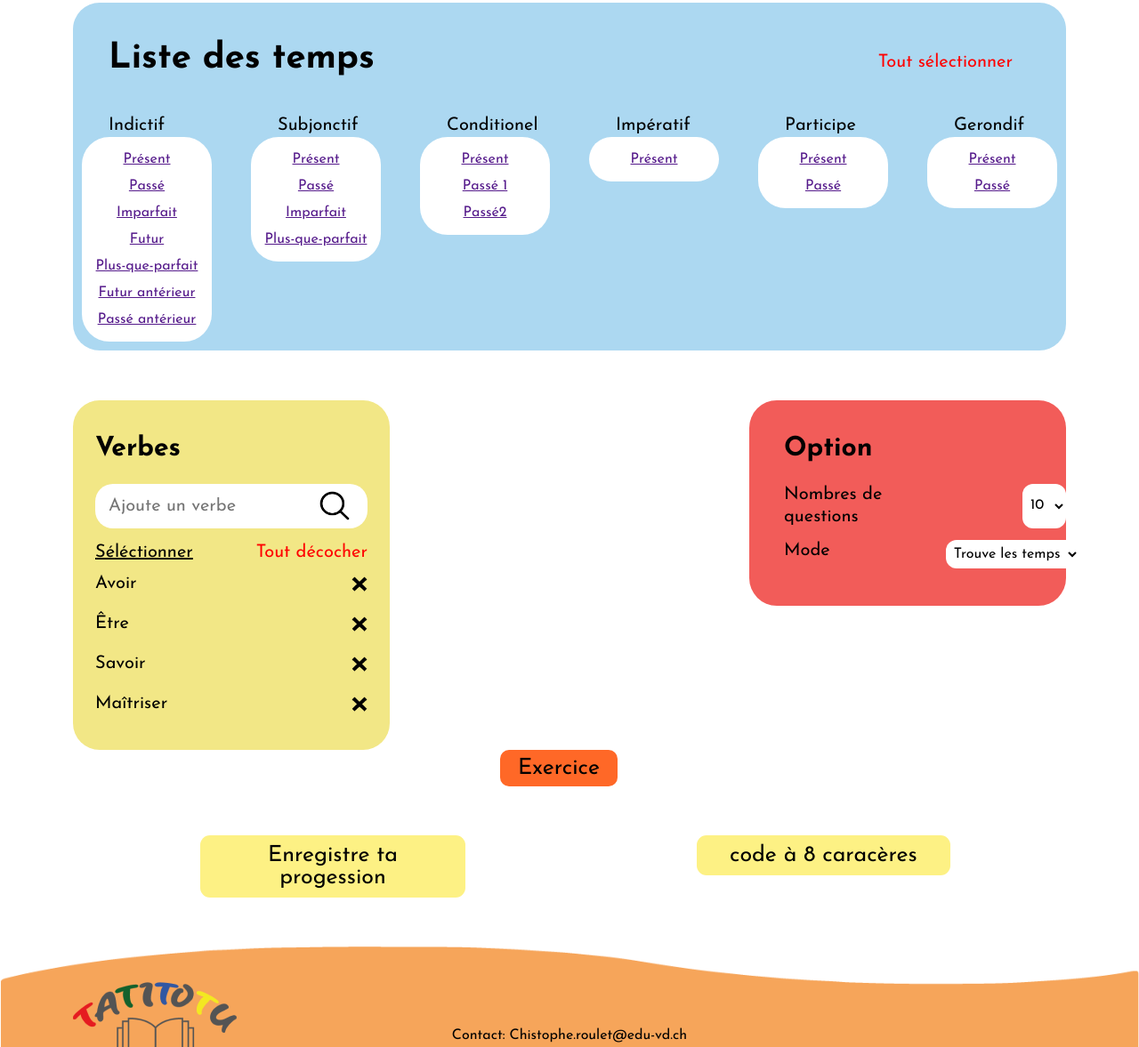
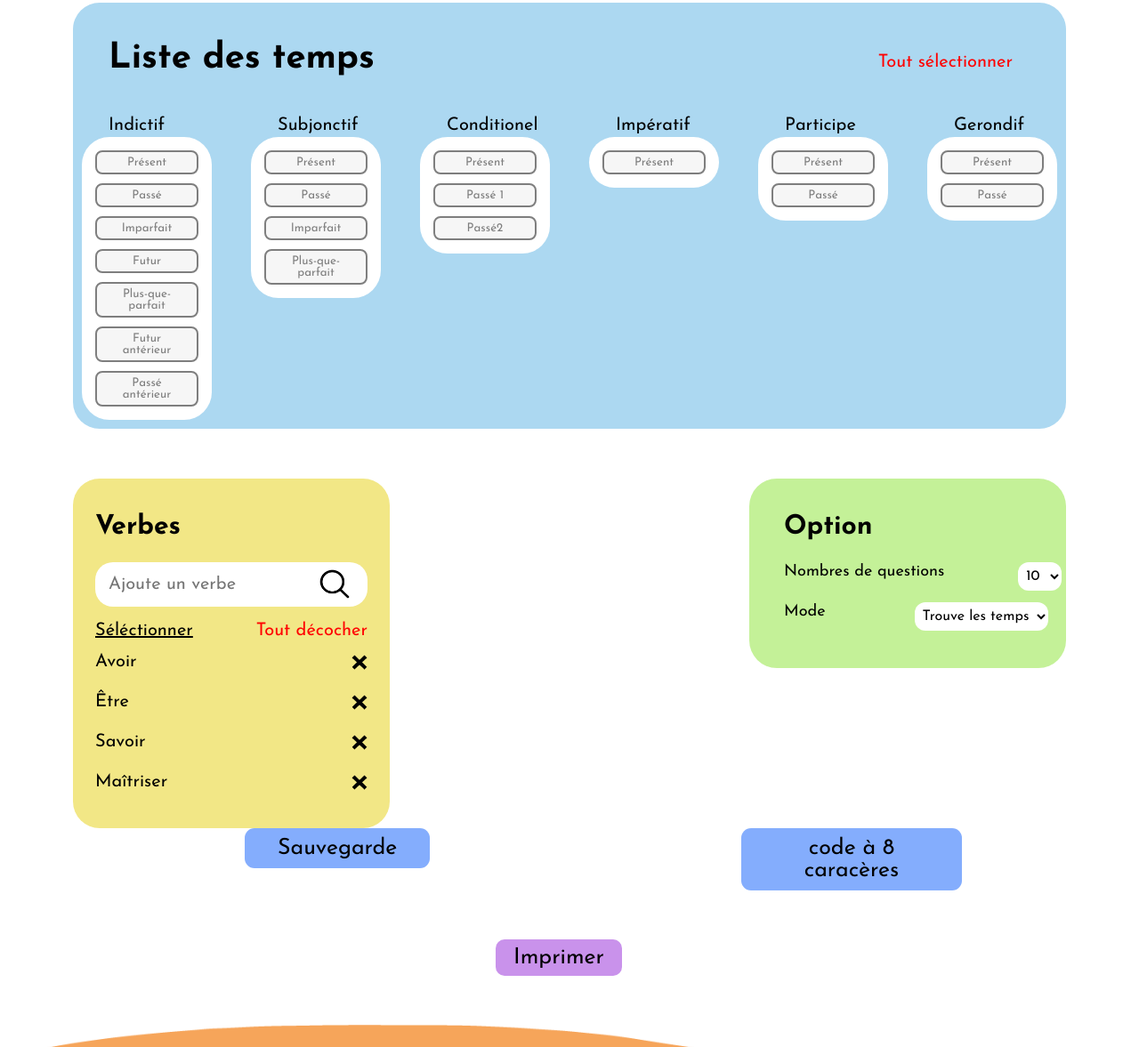
Before and after one commit to Zoebusigny/Tatitotu, a website built with Parcel: page src/create.html in a window 1280 px wide. Shown: the part 736-1913 px from the top of the page at 89% size. Built offline with nearby package versions, Linux system fonts and the light colour scheme.

Commit message:
creation de la partie t-create de monn site

```diff
--- a/src/create.html
+++ b/src/create.html
@@ -56,7 +56,7 @@
         </div>
         <div class="row">
           <div class="col-lg-12">
-            <p class="text">A toi de jouer!</p>
+            <p class="text">Entraine-nous!</p>
           </div>
         </div>
       </div>
@@ -104,13 +104,13 @@
             <div class="list-des-temps">
               <h4 class="list-des-temps-h4">Indictif</h4>
               <div class="list-des-temps-links">
-                <a href="">Présent</a>
-                <a href="">Passé</a>
-                <a class="is-active" href="">Imparfait</a>
-                <a href="">Futur</a>
-                <a href="">Plus-que-parfait</a>
-                <a href="">Futur antérieur </a>
-                <a class="is-active" href="">Passé antérieur</a>
+                <button href="">Présent</button>
+                <button href="">Passé</button>
+                <button class="is-active" href="">Imparfait</button>
+                <button href="">Futur</button>
+                <button href="">Plus-que-parfait</button>
+                <button href="">Futur antérieur</button>
+                <button class="is-active" href="">Passé antérieur</button>
               </div>
             </div>
           </div>
@@ -118,10 +118,10 @@
             <div class="list-des-temps">
               <h4 class="list-des-temps-h4">Subjonctif</h4>
               <div class="list-des-temps-links">
-                <a href="">Présent</a>
-                <a href="">Passé</a>
-                <a class="is-active" href="">Imparfait</a>
-                <a href="">Plus-que-parfait</a>
+                <button href="">Présent</button>
+                <button href="">Passé</button>
+                <button class="is-active" href="">Imparfait</button>
+                <button href="">Plus-que-parfait</button>
               </div>
             </div>
           </div>
@@ -129,9 +129,9 @@
             <div class="list-des-temps">
               <h4 class="list-des-temps-h4">Conditionel</h4>
               <div class="list-des-temps-links">
-                <a href="">Présent</a>
-                <a class="is-active" href="">Passé 1</a>
-                <a href="">Passé2</a>
+                <button href="">Présent</button>
+                <button class="is-active" href="">Passé 1</button>
+                <button href="">Passé2</button>
               </div>
             </div>
           </div>
@@ -139,7 +139,7 @@
             <div class="list-des-temps">
               <h4 class="list-des-temps-h4">Impératif</h4>
               <div class="list-des-temps-links">
-                <a class="is-active" href="">Présent</a>
+                <button class="is-active" href="">Présent</button>
               </div>
             </div>
           </div>
@@ -147,8 +147,8 @@
             <div class="list-des-temps">
               <h4 class="list-des-temps-h4">Participe</h4>
               <div class="list-des-temps-links">
-                <a href="">Présent</a>
-                <a href="">Passé</a>
+                <button href="">Présent</button>
+                <button href="">Passé</button>
               </div>
             </div>
           </div>
@@ -156,8 +156,8 @@
             <div class="list-des-temps">
               <h4 class="list-des-temps-h4">Gerondif</h4>
               <div class="list-des-temps-links">
-                <a href="">Présent</a>
-                <a href="">Passé</a>
+                <button href="">Présent</button>
+                <button href="">Passé</button>
               </div>
             </div>
           </div>
@@ -229,18 +229,17 @@
           </div>
         </div>
         <div class="row">
-          <div class="col-lg-12">
-            <div class="button-exercice-placement">
-              <button class="button-exercice">Exercice</button>
-            </div>
-          </div>
+          <div class="col-lg-12"></div>
         </div>
         <div class="row">
           <div class="col-lg-4 offset-lg-1">
-            <button class="double-button">Enregistre ta progession</button>
+            <button class="double-button">Sauvegarde</button>
           </div>
           <div class="col-lg-4 offset-lg-2">
             <button class="double-button">code à 8 caracères</button>
+          </div>
+          <div class="button-exercice-placement">
+            <button class="button-exercice">Imprimer</button>
           </div>
         </div>
       </div>
--- a/src/scss/modules/_button-exercice.scss
+++ b/src/scss/modules/_button-exercice.scss
@@ -20,3 +20,7 @@
   display: flex;
   justify-content: center;
 }
+
+.t-create .button-exercice {
+  background: #c992eb;
+}
--- a/src/scss/modules/_double-button.scss
+++ b/src/scss/modules/_double-button.scss
@@ -11,3 +11,8 @@
   border-radius: 11px;
   margin-bottom: 55px;
 }
+
+.t-create .double-button {
+  background-color: #84adfd;
+  margin-left: 100px;
+}
--- a/src/scss/modules/_option.scss
+++ b/src/scss/modules/_option.scss
@@ -3,7 +3,6 @@
   padding-left: 39px;
   padding-top: 36px;
   padding-bottom: 29px;
-
   border-radius: 31px;
 }
 
@@ -20,11 +19,12 @@
 
 .option-text {
   font-family: "Josefin Sans", sans-serif;
-  font-size: 20px;
+  font-size: 18px;
 }
 
 .option-mode {
-  margin-left: 130px;
+  margin-left: 100px;
+  margin-right: 30px;
 }
 
 .option-grp {
@@ -39,3 +39,12 @@
   font-family: "Josefin Sans", sans-serif;
   font-size: 30px;
 }
+.t-create .input[type="checkbox"] {
+  height: 0;
+  width: 0;
+  visibility: hidden;
+}
+
+.t-create .option-color {
+  background: #c4f198;
+}
--- a/src/scss/modules/_segmented-button.scss
+++ b/src/scss/modules/_segmented-button.scss
@@ -32,7 +32,7 @@
 
   &:hover {
     color: whitex;
-    background: lighten(#ff6827, 10%);
+    background: lighten(#76aabc, 10%);
     background: lighten(#ff6827, 10%);
   }
 }
@@ -59,11 +59,7 @@
   color: white;
 }
 
-.segmented-button input:disabled + label {
-  cursor: not-allowed;
-  color: rgba(blue, 0.5);
-
-  &:hover {
-    background: yellow;
-  }
+.segmented-button a {
+  text-decoration: none;
+  color: azure;
 }
```
Also changed, not shown: 1 other file.
